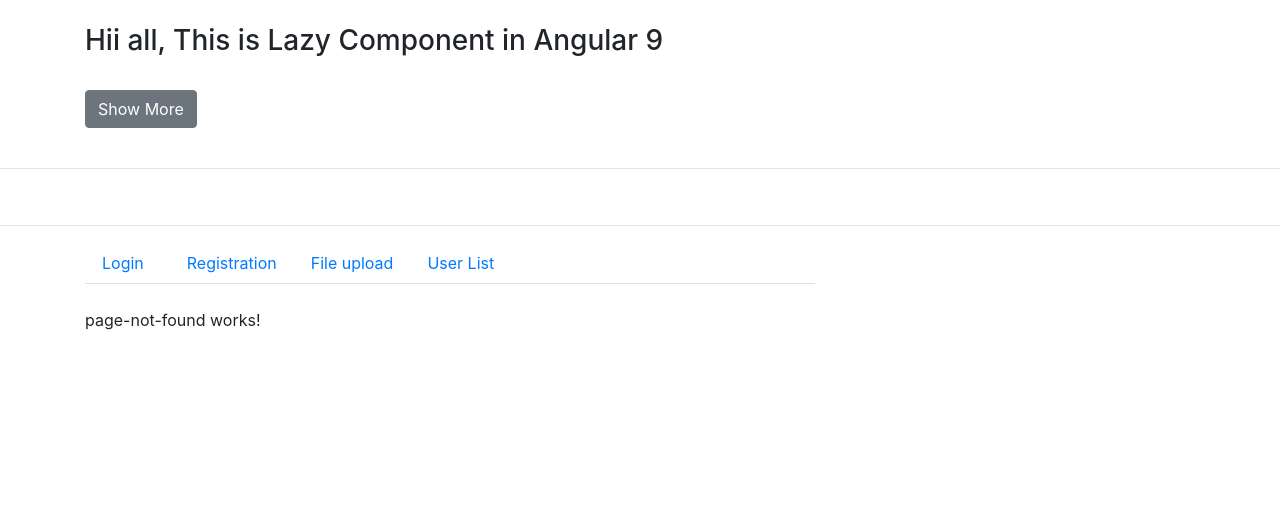
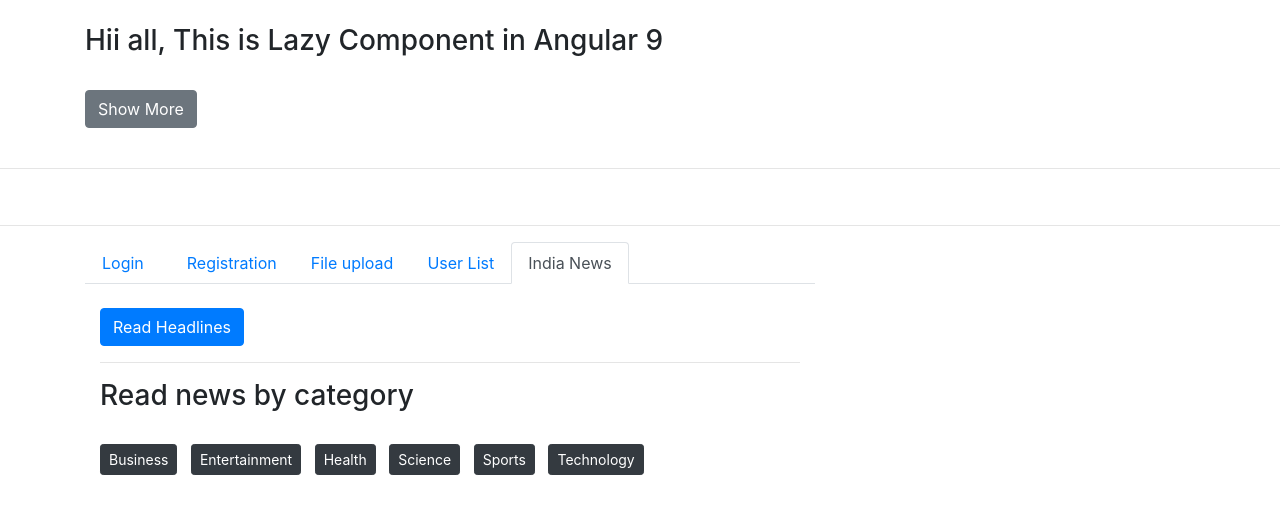
Before and after one commit to abhishek-webcoder/crud-with-express, an Angular app: page /news in a window 1280 px wide. Before the commit this address led to /not-found. Shown: the top 514 px of the page. Built offline with nearby package versions, Linux system fonts and the light colour scheme.

Commit message:
new API added and displayed in seperate tab from https://newsapi.org/

```diff
--- a/src/app/app-routing.module.ts
+++ b/src/app/app-routing.module.ts
@@ -6,6 +6,7 @@
 import { PageNotFoundComponent } from './page-not-found/page-not-found.component';
 import { RegistrationComponent } from './registration/registration.component';
 import { AuthGuardService } from './auth-guard.service';
+import { NewsComponent } from './news/news.component';
 
 const appRoutes: Routes = [
   { path: '', component: LoginComponent },
@@ -18,6 +19,11 @@
     canActivate: [AuthGuardService],
     loadChildren: () => import('./userlist/userlist.module').then(m => m.UserlistModule)
   },
+  // {
+  //   path: 'news',
+  //   loadChildren: () => import('./news/news.module').then(m => m.NewsModule)
+  // },
+  { path: 'news', component: NewsComponent },
 
   { path: 'not-found', component: PageNotFoundComponent },
   { path: '**', redirectTo: '/not-found' }
--- a/src/app/app.component.html
+++ b/src/app/app.component.html
@@ -29,6 +29,9 @@
         <li class="nav-item" role="presentation">
           <a class="nav-link" routerLink="userlist" routerLinkActive="active">User List</a>
         </li>
+        <li class="nav-item" role="presentation">
+          <a class="nav-link" routerLink="news" routerLinkActive="active">India News</a>
+        </li>
       </ul>
     </div>
   </div><br>
--- /dev/null
+++ b/src/app/news/news.component.css
@@ -0,0 +1,30 @@
+.newsdiv {
+  border: thick solid rgb(122, 122, 226);
+  margin-bottom: 10px;
+  padding: 20px;
+}
+
+img{
+    max-width: 100%;
+    max-height: 100%;
+    display: block; /* remove extra space below image */
+}
+.box{
+    width: 300px;
+    border: 5px solid black;
+}
+.box.large{
+    height: 300px;
+}
+.box.small{
+    height: 100px;
+}
+ul{
+    list-style-type: none;
+}
+a{
+  text-decoration: none;
+}
+span{
+  font-weight: bold;
+}
--- /dev/null
+++ b/src/app/news/news.component.html
@@ -0,0 +1,38 @@
+<div class="container">
+<button class="btn btn-primary" (click)="loadNewsData()">Read Headlines</button>
+<br><hr>
+<div class="row">
+  <div class="col-md-12">
+    <h3>Read news by category</h3><br>
+    <button class="btn btn-dark btn-sm" (click)="loadCustomNewsData(business)">Business</button>&nbsp;&nbsp;
+    <button class="btn btn-dark btn-sm" (click)="loadCustomNewsData(entertainment)">Entertainment</button>&nbsp;&nbsp;
+    <button class="btn btn-dark btn-sm" (click)="loadCustomNewsData(health)">Health</button>&nbsp;&nbsp;
+    <button class="btn btn-dark btn-sm" (click)="loadCustomNewsData(science)">Science</button>&nbsp;&nbsp;
+    <button class="btn btn-dark btn-sm" (click)="loadCustomNewsData(sports)">Sports</button>&nbsp;&nbsp;
+    <button class="btn btn-dark btn-sm" (click)="loadCustomNewsData(technology)">Technology</button>
+  </div>
+</div>
+<br><hr>
+
+<div>
+  <div class="row newsdiv" *ngFor="let news of newsData">
+    <ul>
+      <li>
+        <h5 *ngIf="news.author != null">Author : {{ news.author }}</h5>
+        <h5 *ngIf="news.author == null">Author : Anonymous</h5>
+      </li>
+      <li><p><span>Content : </span>{{ news.content }}</p></li>
+      <li><p><span>Description : </span>{{ news.description }}</p></li>
+      <li><p><span>Published on : </span>{{ news.publishedAt | date:'medium' }}</p></li>
+      <li><p><span>Source : </span>{{ news.source.name }}</p></li>
+      <li><p><span>To read more : </span><a [href]="news.url" target="_blank">{{ news.title }}</a></p></li>
+      <li>
+        <div class="box">
+          <img [src]="news.urlToImage" alt="Image">
+        </div>
+      </li>
+    </ul>
+  </div>
+</div>
+
+</div>
--- /dev/null
+++ b/src/app/news/news.component.ts
@@ -0,0 +1,50 @@
+import { Component, OnInit } from '@angular/core';
+import { NewsService } from './news.service';
+
+@Component({
+  selector: 'app-news',
+  templateUrl: './news.component.html',
+  styleUrls: ['./news.component.css']
+})
+export class NewsComponent implements OnInit {
+
+  business = 'business';
+  entertainment = 'entertainment';
+  health = 'health';
+  science = 'science';
+  sports = 'sports';
+  technology = 'technology';
+
+  newsData: any;
+  check = false;
+  constructor(private newsService: NewsService) { }
+
+  ngOnInit(): void {
+  }
+
+
+  loadNewsData() {
+    this.newsService.getData().subscribe(
+      (response) => {
+        this.check = true;
+        this.newsData = response.articles;
+        // console.log('Success!', response);
+        console.log('Success!', response.articles);
+      },
+      (error) => console.error('Error!', error)
+    );
+  }
+
+  loadCustomNewsData(type: string) {
+    this.newsService.getCustomData(type).subscribe(
+      (response) => {
+        this.check = true;
+        this.newsData = response.articles;
+        // console.log('Success!', response);
+        console.log('Success!', response.articles);
+      },
+      (error) => console.error('Error!', error)
+    );
+  }
+
+}
--- /dev/null
+++ b/src/app/news/news.service.ts
@@ -0,0 +1,20 @@
+import { Injectable } from '@angular/core';
+import { HttpClient } from '@angular/common/http';
+
+@Injectable({
+  providedIn: 'root'
+})
+export class NewsService {
+  custom_url: any;
+  constructor(private _http: HttpClient) { }
+
+  getData() {
+    return this._http.get<any>('http://newsapi.org/v2/top-headlines?country=in&apiKey=d7d62eb1e2a043d996fc0478292adf3b');
+  }
+
+  getCustomData(type: string) {
+    this.custom_url = 'http://newsapi.org/v2/top-headlines?country=in&category=' + type + '&apiKey=d7d62eb1e2a043d996fc0478292adf3b';
+
+    return this._http.get<any>(this.custom_url);
+  }
+}
```
Also changed, not shown: src/app/app.module.ts (+13 -2 lines).
